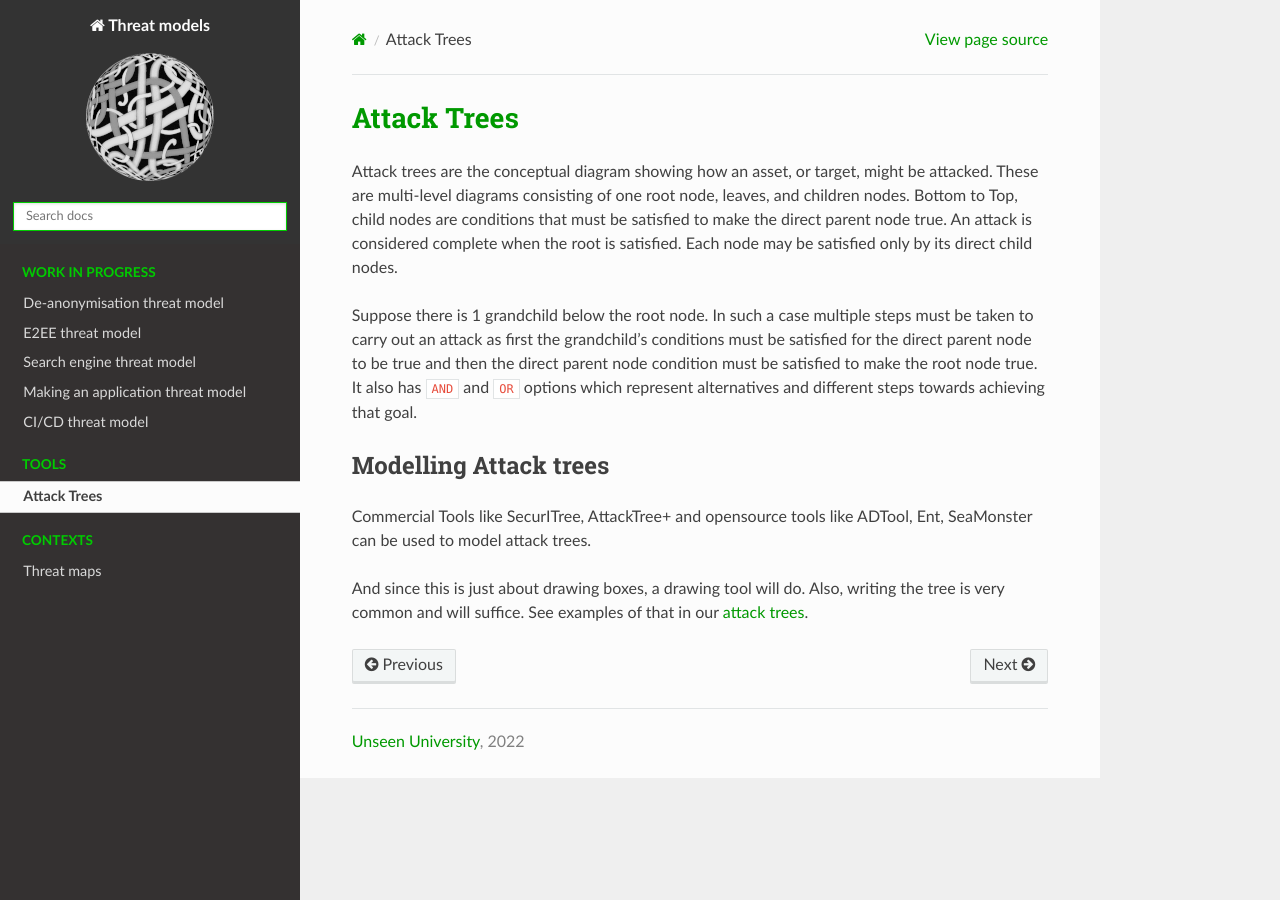
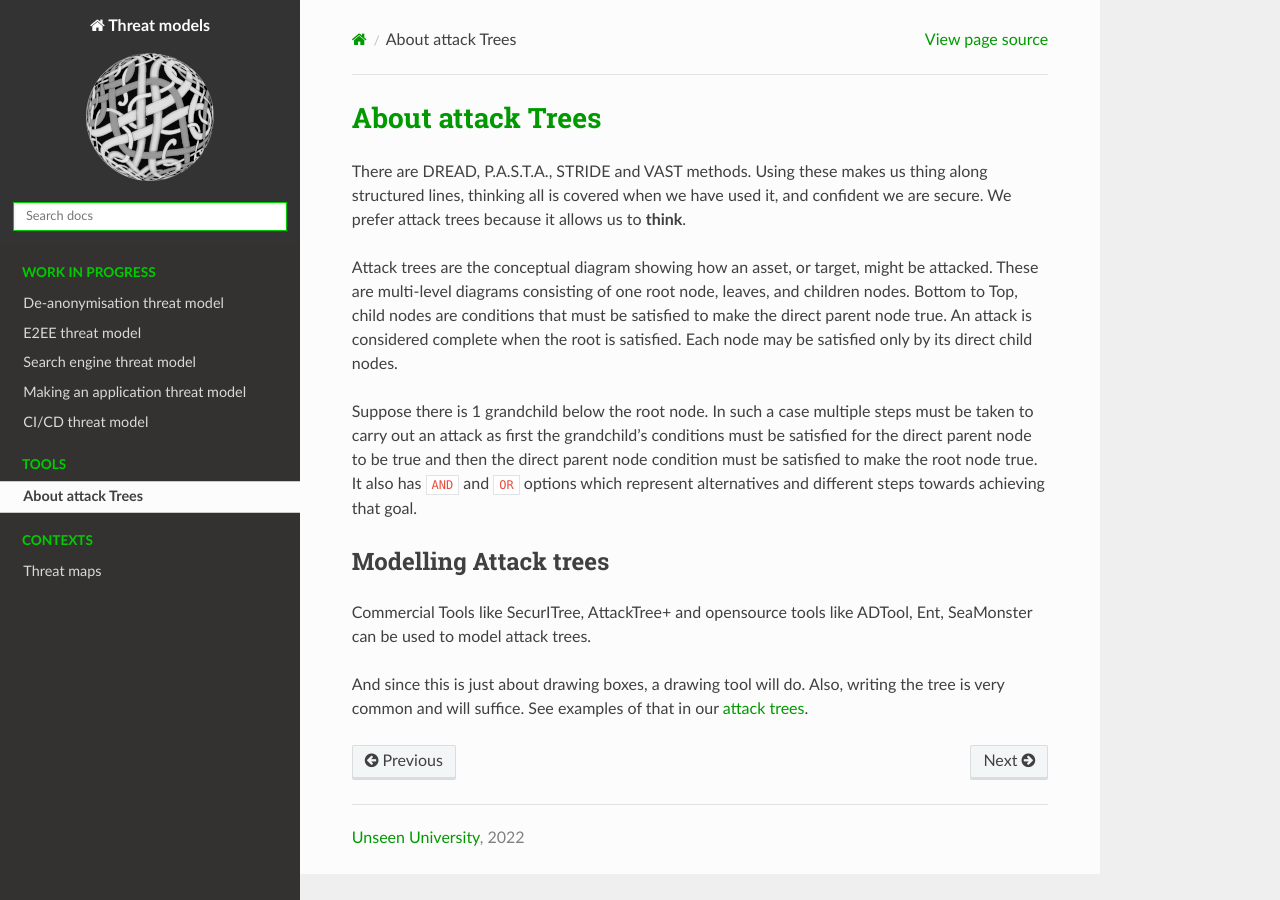
Before and after one commit to tymyrddin/threat-models, a Sphinx documentation site: the page built from source/docs/tools/attack-trees.md, in a window 1280 px wide. Built offline with Sphinx 7.4.7 and the Read the Docs theme 2.0.0, drawn with Linux system fonts in a browser that asks for light colours.

```diff
--- a/source/docs/tools/attack-trees.md
+++ b/source/docs/tools/attack-trees.md
@@ -1,4 +1,8 @@
-# Attack Trees
+# About attack Trees
+
+There are DREAD, P.A.S.T.A., STRIDE and VAST methods. Using these makes us thing along structured lines, thinking
+all is covered when we have used it, and confident we are secure. We prefer attack trees because it allows us to
+**think**.
 
 Attack trees are the conceptual diagram showing how an asset, or target, might be attacked. These are multi-level
 diagrams consisting of one root node, leaves, and children nodes. Bottom to Top, child nodes are conditions that must
```
